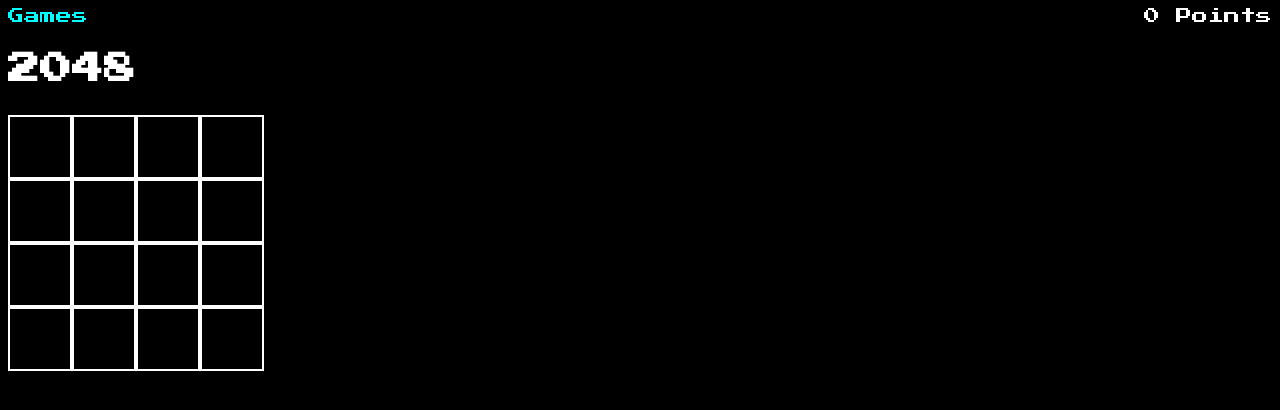
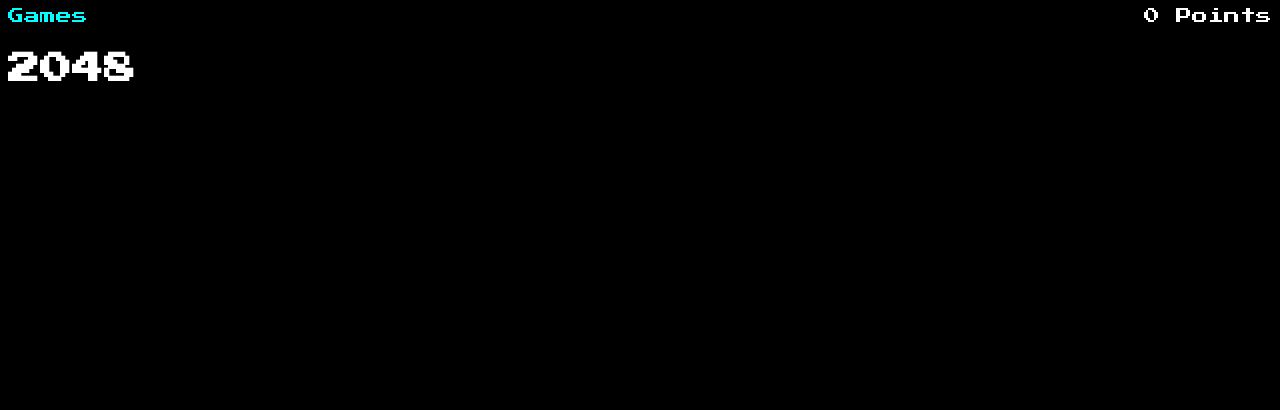
Before and after one commit to codecampleipzig/pixel-arcade, a Vue app: page /2048 in a window 1280 px wide. Shown: the top 410 px of the page. Built offline with nearby package versions, Linux system fonts and the light colour scheme.

Commit message:
2048 start preparation

```diff
--- a/src/views/2048.vue
+++ b/src/views/2048.vue
@@ -1,80 +1,12 @@
 <template>
   <div>
     <h1>2048</h1>
-    <div class="field-grid">
-      <div v-for="(field, index) in field" :key="index">
-        {{ field ? field : "" }}
-      </div>
-    </div>
+    <div class="field-grid"></div>
   </div>
 </template>
 
 <script>
-import { squashRow } from "@/2048";
-
-export default {
-  data() {
-    return {
-      field: [0, 0, 0, 0, 0, 0, 0, 0, 0, 0, 0, 0, 0, 0, 0, 0]
-    };
-  },
-  methods: {
-    keyup(event) {
-      if (event.key == "ArrowLeft") {
-        this.moveLeft();
-      }
-    },
-    generateRandom2() {
-      if (this.field.every(number => number != 0)) return;
-
-      const randomIndex = Math.floor(Math.random() * this.field.length);
-      if (this.field[randomIndex] == 0) {
-        this.field[randomIndex] = 2;
-        this.field = this.field.concat();
-      } else {
-        this.generateRandom2();
-      }
-    },
-    moveLeft() {
-      for (let rowIndex = 0; rowIndex < 4; ++rowIndex) {
-        const indices = [
-          rowIndex * 4 + 0,
-          rowIndex * 4 + 1,
-          rowIndex * 4 + 2,
-          rowIndex * 4 + 3
-        ];
-
-        const row = indices.map(index => this.field[index]);
-
-        const newRow = squashRow(row);
-
-        indices.forEach((index, i) => (this.field[index] = newRow[i]));
-        this.field = this.field.concat();
-      }
-
-      this.generateRandom2();
-    }
-  },
-  created() {
-    document.addEventListener("keyup", this.keyup);
-  },
-  beforeDestory() {
-    document.removeEventListener("keyup", this.keyup);
-  }
-};
+export default {};
 </script>
 
-<style scoped>
-.field-grid {
-  display: grid;
-  grid-template-columns: repeat(4, 4rem);
-  grid-auto-rows: 4rem;
-}
-
-.field-grid > * {
-  display: flex;
-  justify-content: center;
-  align-items: center;
-  border: 2px solid white;
-}
-</style>
+<style scoped></style>
```
